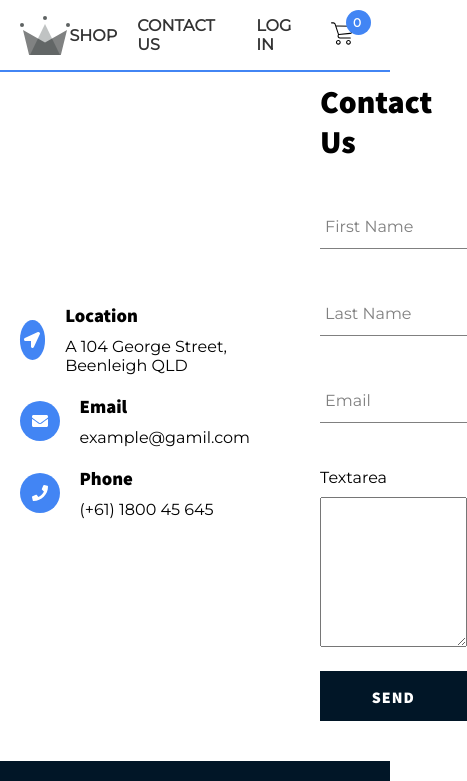
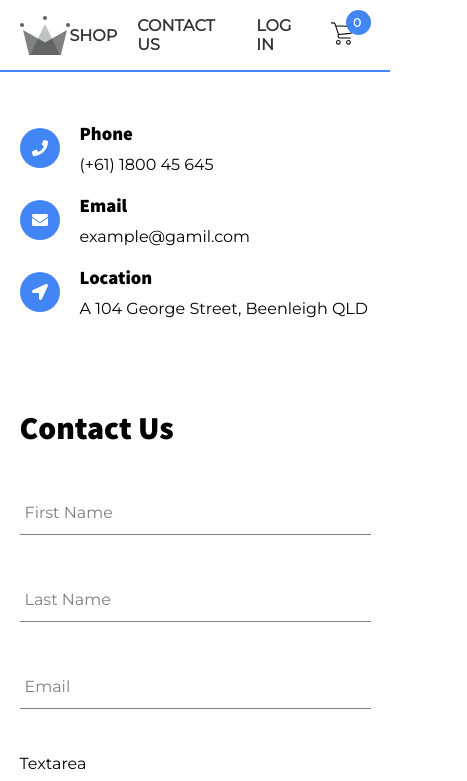
Before and after one commit to bagal-co/the-crown, a React (Create React App) app: page /contact in a window 390 px wide. Shown: the top 781 px of the page, 467 px wide, since content can reach past the window. Built offline with nearby package versions, Linux system fonts and the light colour scheme; no server answers.

Commit message:
added the mobile responsive

```diff
--- a/src/components/contact-us/contact.component.jsx
+++ b/src/components/contact-us/contact.component.jsx
@@ -4,75 +4,103 @@ import FormInput from '../../components/form-input/form-input.component';
 import Button from '../../components/custom-button/button.component';
 import { FaPhone, FaEnvelope, FaLocationArrow } from 'react-icons/fa';
 
-class Contact extends React.Component{
-  constructor(){
+class Contact extends React.Component {
+	constructor() {
 		super();
 		this.state = {
 			firstName: '',
 			lastName: '',
 			email: '',
-      textarea: ''
+			textarea: '',
+		};
 	}
-
-  }
-    handleSubmit = (e) => {
+	handleSubmit = e => {
 		e.preventDefault();
 		const { firstName, lastName, email, textarea } = this.state;
-      this.setState({ firstName: firstName, lastName: lastName, email: email, textarea: textarea});
-    }
+		this.setState({
+			firstName: firstName,
+			lastName: lastName,
+			email: email,
+			textarea: textarea,
+		});
+	};
 
-    handleChange = (e) => {
+	handleChange = e => {
 		const { name, value } = e.target;
 		this.setState({ [name]: value });
-    }
-  render(){
-    return(
-      <div className="contact">
-        <div className="container contact-row">
-        <div class="contact__details">
-          <div class="location">
-            <div><FaLocationArrow /></div>
+	};
+	render() {
+		return (
+			<div className='contact'>
+				<div className='container contact-row'>
+					<div class='contact__details'>
+						<div class='phone'>
+							<div>
+								<FaPhone />
+							</div>
+							<div>
+								<h3>Phone</h3>
+								<p>(+61) 1800 45 645</p>
+							</div>
+						</div>
+
+						<div class='email'>
+							<div>
+								<FaEnvelope />
+							</div>
+							<div>
+								<h3>Email</h3>
+								<p>example@gamil.com</p>
+							</div>
+						</div>
+
+						<div class='location'>
+							<div>
+								<FaLocationArrow />
+							</div>
 							<div>
 								<h3>Location</h3>
 								<p>A 104 George Street, Beenleigh QLD</p>
 							</div>
 						</div>
-          <div class="email">
-            <div><FaEnvelope /></div>
-            <div>
-              <h3>Email</h3>
-              <p>example@gamil.com</p>
+					</div>
+
+					<form
+						action='#'
+						className='contact-form'
+						onSubmit={this.handleSubmit}
+					>
+						<h1>Contact Us</h1>
+						<FormInput
+							type='text'
+							name='firstName'
+							value={this.state.firstName}
+							onChange={this.handleChange}
+							label='First Name'
+						/>
+
+						<FormInput
+							type='text'
+							name='lastName'
+							value={this.state.lastName}
+							onChange={this.handleChange}
+							label='Last Name'
+						/>
+						<FormInput
+							type='email'
+							name='email'
+							value={this.state.email}
+							onChange={this.handleChange}
+							label='Email'
+						/>
+						<label htmlFor='textare'>Textarea</label>
+						<textarea onChange={this.handleChange}></textarea>
+						<Button type='submut'>Send Message</Button>
+					</form>
 				</div>
 			</div>
-          <div class="phone">
-            <div><FaPhone /></div>
-            <div>
-              <h3>Phone</h3>
-              <p>(+61) 1800 45 645</p>
-            </div>
-          </div>
-        </div>
-
-        <form action="#" className="contact-form" onSubmit={this.handleSubmit}>
-        <h1>Contact Us</h1>
-          <FormInput type="text" name="firstName" value={this.state.firstName}
-          onChange={this.handleChange} label="First Name"/>
-
-          <FormInput type="text" name="lastName" value={this.state.lastName}
-          onChange={this.handleChange} label="Last Name"/>
-          <FormInput type="email" name="email" value={this.state.email}
-          onChange={this.handleChange} label="Email"/>
-          <label htmlFor="textare">Textarea</label>
-          <textarea onChange={this.handleChange}></textarea>
-          <Button type="submut">Send Message</Button>
-        </form>
-
-        </div>
-
-
-      </div>
 		);
-  };
-};
+	}
+}
 
 export default Contact;
--- a/src/components/contact-us/contact.style.scss
+++ b/src/components/contact-us/contact.style.scss
@@ -1,36 +1,41 @@
-.contact{
-  .contact-form{
-    textarea{
+.contact {
+	padding-top: 4rem;
+	.contact-row {
+		display: grid;
+		grid-template-columns: repeat(2, 1fr);
+		grid-gap: 7rem;
+		@media screen and (max-width: 924px) {
+			grid-template-columns: 1fr;
+		}
+	}
+	.contact-form {
+		textarea {
 			width: 100%;
 			height: 15rem;
 			margin-top: 1rem;
 			margin-bottom: 2rem;
 		}
-    button{
+		button {
 			margin-bottom: 4rem;
 		}
 	}
-  .contact-row{
-    display: grid;
-    grid-template-columns: repeat(2, 1fr);
-    grid-gap: 7rem;
-  }
-  .contact__details{
-    align-self: center;
-    & div{
+
+	.contact__details {
+		align-self: auto;
+		& div {
 			margin-bottom: 1rem;
 		}
 	}
 	.location,
 	.email,
-  .phone{
+	.phone {
 		display: flex;
 		align-items: center;
-    h3{
+		h3 {
 			margin-bottom: 1rem;
 		}
 
-    div:nth-of-type(1){
+		div:nth-of-type(1) {
 			cursor: pointer;
 			display: flex;
 			align-items: center;
@@ -44,14 +49,13 @@
 		div:nth-of-type(1) * {
 			color: #ffff;
 		}
-    div:nth-of-type(2){
+		div:nth-of-type(2) {
 			margin-left: 2rem;
 		}
 	}
 
-
-  .contact__map{
-    iframe{
+	.contact__map {
+		iframe {
 			width: 100%;
 			height: 50rem;
 		}
--- a/src/components/directory/directory.style.scss
+++ b/src/components/directory/directory.style.scss
@@ -1,10 +1,10 @@
-.directory-menu{
+.directory-menu {
 	width: 100%;
 	display: grid;
 	grid-template-columns: repeat(6, 1fr);
 	grid-gap: 10px;
-
-  @media (max-width: 769px){
+	padding-bottom: 2rem;
+	@media (max-width: 769px) {
 		grid-template-columns: 1fr;
 		grid-column-gap: 0;
 	}
--- a/src/components/footer/footer.style.scss
+++ b/src/components/footer/footer.style.scss
@@ -1,39 +1,40 @@
-.main_footer{
+.main_footer {
 	background-color: #011627;
 	color: #f4f4f4;
 	width: 100%;
 	// height: 200px;
-  .footer-title{
+	padding: 1rem 0;
+	.footer-title {
 		font-size: 2rem;
 		font-weight: 700;
 		margin-bottom: 2rem;
 		text-transform: uppercase;
 	}
-  &-inner{
+	&-inner {
 		display: grid;
 		grid-template-columns: repeat(3, 1fr);
 		grid-gap: 5rem;
 		padding-top: 2rem;
-    @media(max-width: 1000px) {
+		@media (max-width: 1000px) {
 			grid-template-columns: repeat(2, 1fr);
 		}
-    @media(max-width: 760px) {
+		@media (max-width: 760px) {
 			grid-template-columns: 1fr;
 		}
 
-    .main_footer-about-crown{
-      p{
+		.main_footer-about-crown {
+			p {
 				line-height: 1.6;
 				margin-bottom: 1.5rem;
 			}
-      .social-link{
+			.social-link {
 				display: flex;
-        & > div{
+				& > div {
 					cursor: pointer;
 					margin-right: 1.7rem;
 					font-size: 2rem;
 					transition: all 0.4s ease;
-          &:hover{
+					&:hover {
 						color: #0466c8;
 					}
 				}
@@ -41,16 +42,16 @@
 		}
 
 		// top link
-    .footer-menu{
-      ul{
-        li{
+		.footer-menu {
+			ul {
+				li {
 					line-height: 2;
-          a{
+					a {
 						color: #f4f4f4;
-            transition: text-decoration-color .4s ease;
-            &:hover{
+						transition: text-decoration-color 0.4s ease;
+						&:hover {
 							text-decoration: underline;
-              text-underline-offset: .6rem;
+							text-underline-offset: 0.6rem;
 							text-decoration-color: #0466c8;
 						}
 					}
@@ -59,12 +60,12 @@
 		}
 
 		// news letters
-    .footer-newsLetter{
-      p{
+		.footer-newsLetter {
+			p {
 				line-height: 1.6;
 				margin-bottom: 2rem;
 			}
-      input{
+			input {
 				width: 100%;
 				display: block;
 				padding: 1.5rem 1rem;
```
Also changed, not shown: src/App.js (+26 -19 lines), src/pages/homepage/homepage.style.scss (+4 -4 lines). Lines whose indentation alone changed are shown as unchanged.
